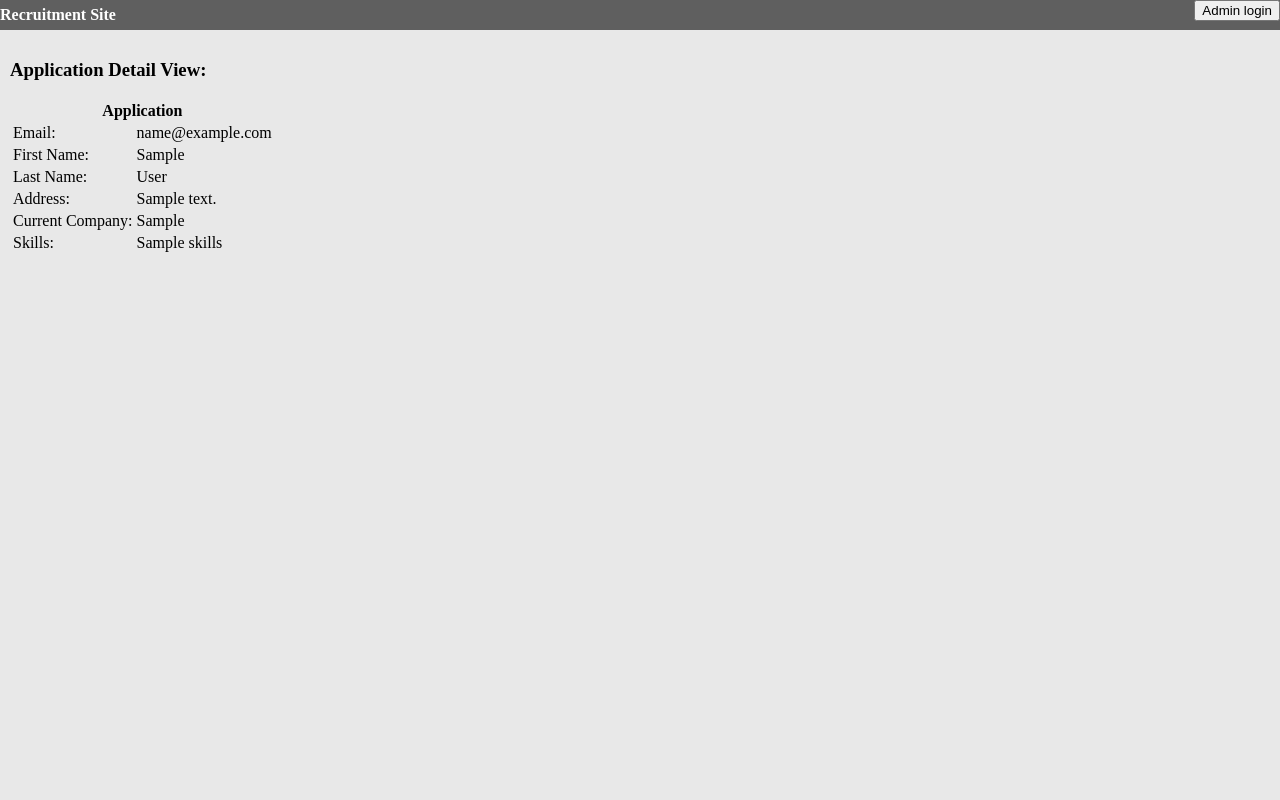
After one commit to rparthiban/recruitment, a Django app: template application/templates/details.html in a window 1280 px wide. The commit adds this page. Run offline with Django 3.2, Linux system fonts and the light colour scheme; the template is opened without the code that fills it: most values are stand-ins (such as "Sample title", 1, 10 or a date in 2020).

Commit message:
detail view introduced for the read purpose

```diff
--- /dev/null
+++ b/application/static/css/recruitment.css
@@ -0,0 +1,20 @@
+body {margin: 0px; padding:0px; background-color: #e8e8e8}
+.holder {margin: 0px; padding:0px; width:100%;}
+.header {
+	top:0px;
+	background-color: #5f5f5f;
+	height: 30px; line-height: 30px;
+	width: 100%;
+	color:white;
+	text-align: center; vertical-align: middle;
+}
+/*.footer {position: fixed; bottom: 0px;background-color: #5f5f5f; height: 30px; width: 100%;}*/
+.hlabel {float: left;}
+.hbutton {float: right;}
+.clear {clear:both; }
+.container {padding:10px;}
+.content {width: 100%;}
+.create {text-align: center; vertical-align: middle}
+.create p {font-size: 12px;}
+a {text-decoration: none; color: white;}
+.details {width: 100%}
--- a/application/templates/create.html
+++ b/application/templates/create.html
@@ -2,6 +2,7 @@
 
 {% block content %}
 <div class="content">
+  <h3>New Application:</h3>
   <div class="col">
     <form method="post" action="">
         {% csrf_token %}
--- /dev/null
+++ b/application/templates/details.html
@@ -0,0 +1,38 @@
+{%extends "base.html"%}
+
+{% block content%}
+<div class="content">
+	<h3>Application Detail View:</h3>
+  <div class="col">
+    <table>
+    	<thead>
+    		<th colspan="2">Application</th>
+    	</thead>
+		<tr>
+			<td><label>Email:</label></td>
+			<td>{{ application.email }}</td>
+		</tr>
+		<tr>
+			<td><label>First Name:</label></td>
+			<td>{{ application.first_name }}</td>
+		</tr>
+		<tr>
+			<td><label>Last Name:</label></td>
+			<td>{{ application.last_name }}</td>
+		</tr>
+		<tr>
+			<td><label>Address:</label></td>
+			<td>{{ application.address }}</td>
+		</tr>
+		<tr>
+			<td><label>Current Company:</label></td>
+			<td>{{ application.current_company }}</td>
+		</tr>
+		<tr>
+			<td><label>Skills:</label></td>
+			<td>{{ application.skills }}</td>
+		</tr>
+    <table>
+  </div>
+</div>
+{% endblock %}
--- a/application/templates/index.html
+++ b/application/templates/index.html
@@ -25,7 +25,7 @@
 			        <td>{{ application.last_name }}</td>
 			        <td>{{ application.current_company }}</td>
 			        <td>{{ application.skills }}</td>
-			        <td>test</td>
+			        <td><a href="{% url 'details' application.id %}">Detail</a></td>
 		        </tr>
 	        	{% endfor %}
 	        </tbody>
--- a/recruitment/urls.py
+++ b/recruitment/urls.py
@@ -17,7 +17,7 @@ from django.conf.urls import url
 from django.contrib import admin
 from django.contrib.auth import views
 
-from application.views import IndexView, CreateView
+from application.views import IndexView, CreateView, DetailsView
 
 urlpatterns = [
     url(r'^admin/', admin.site.urls),
@@ -25,4 +25,5 @@ urlpatterns = [
     url(r'^create/$', CreateView.as_view(), name='create'),
     url(r'^login/$', views.login, {'template_name': 'login.html'}, name='login'),
     url(r'^logout/$', views.logout, {'next_page': '/'}, name='logout'),
+    url(r'^details/(?P<pk>\d+)$', DetailsView.as_view(), name="details"),
 ]
```
Also changed, not shown: application/views.py (+14 -0 lines).
